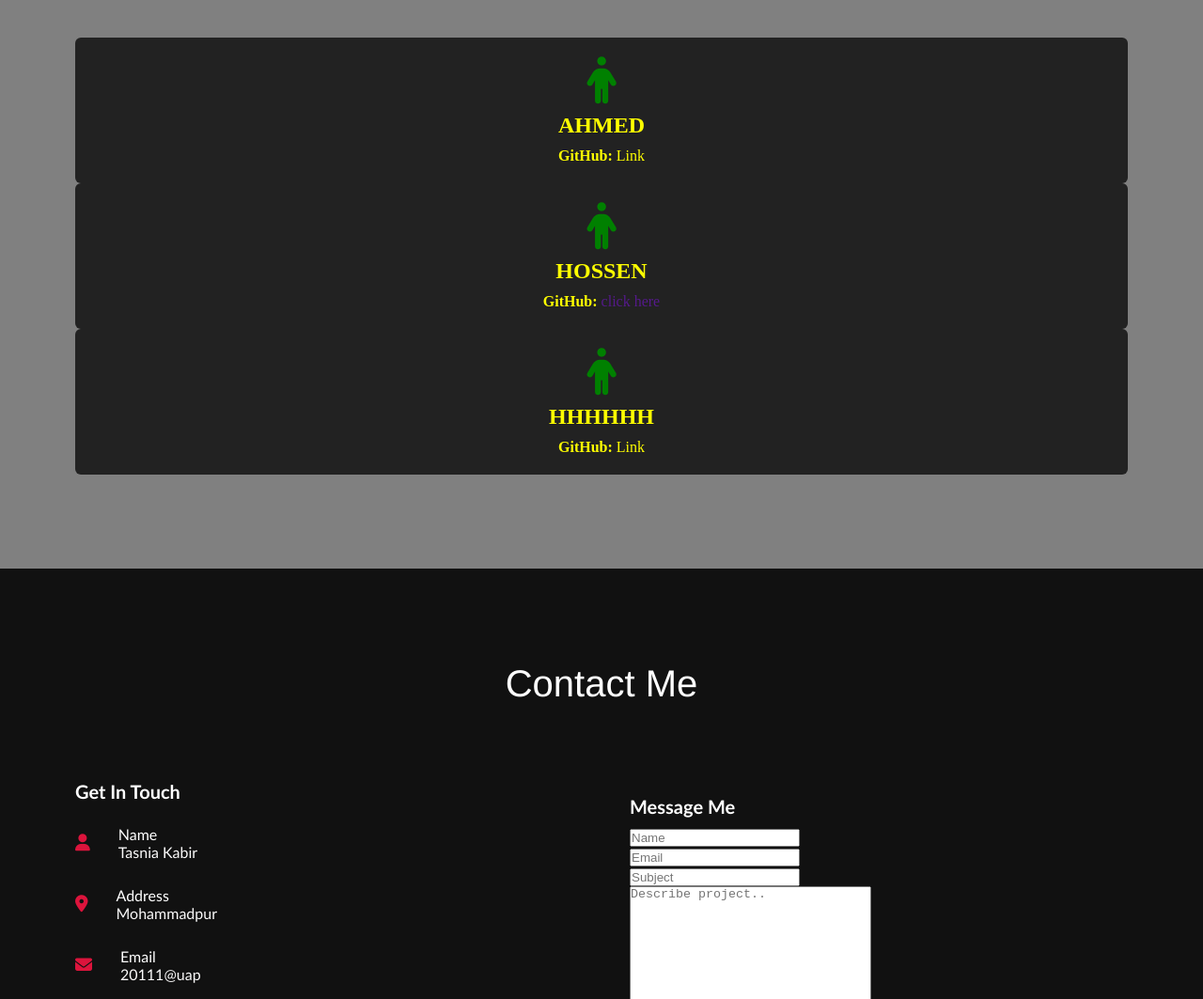
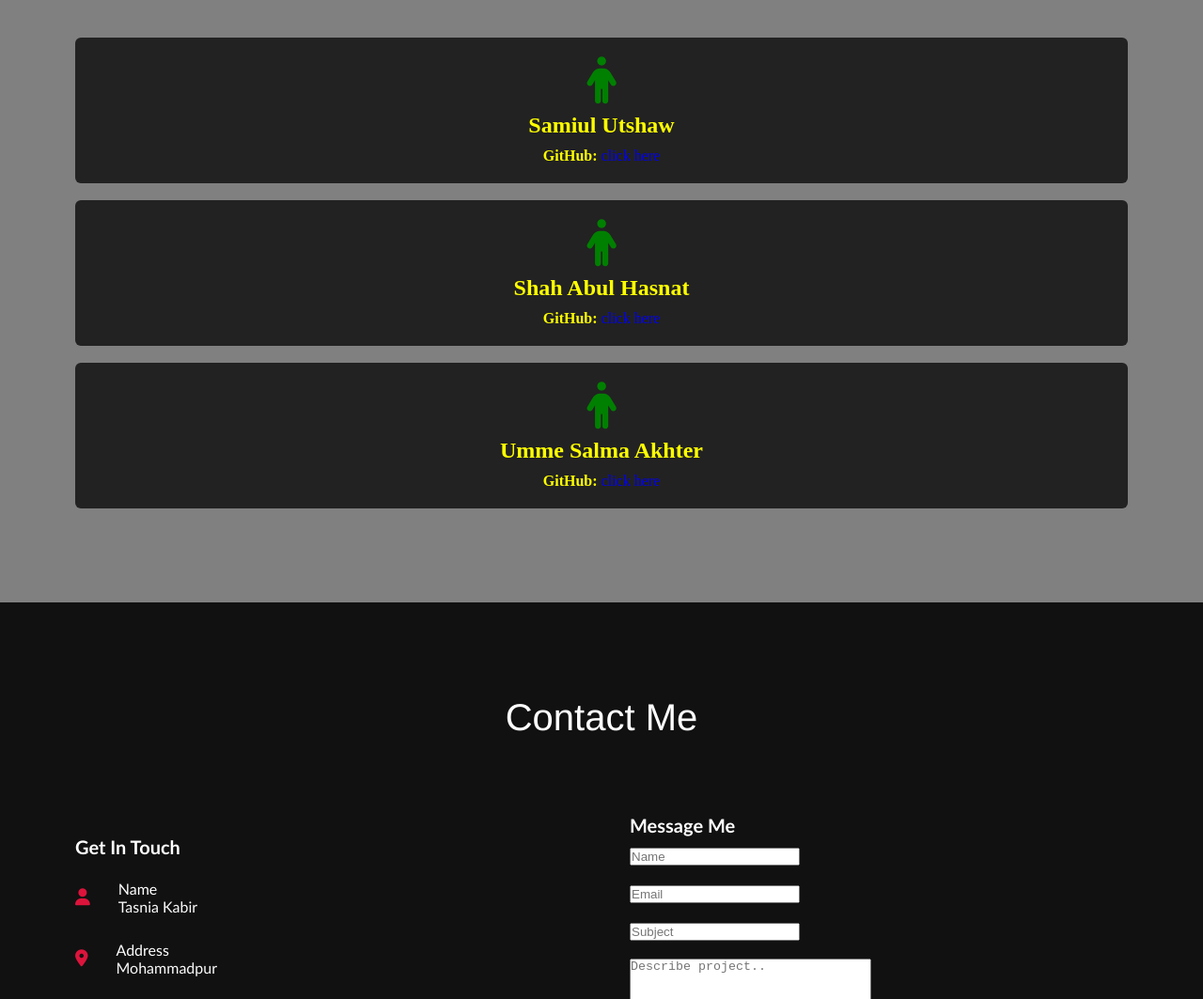
Before and after one commit to TasniaSami123/website, a plain HTML site: page index.html in a window 1280 px wide. Shown: the part 2830-3893 px from the top of the page at 94% size. Drawn offline with nearby package versions, Linux system fonts and the light colour scheme.

Commit message:
Update index.html

```diff
--- a/index.html
+++ b/index.html
@@ -165,25 +165,25 @@
                     <div class="box">
                         <i class="fa-solid fa-person"></i>
 
-                        <div class="text">AHMED</div>
-                        <p><span>GitHub: </span>Link</p>
+                        <div class="text">Samiul Utshaw</div>
+                        <p><span>GitHub: </span><a href="https://github.com/SamiulUtshaw">click here</a></a></p>
                     </div>
-                </div>
+                </div><br>
 
                 <div class="card">
                     <div class="box">
                        <i class="fa-solid fa-person"></i>
-                        <div class="text">HOSSEN</div>
-                        <p><span>GitHub: </span><a href="">click here</a></p>
+                        <div class="text">Shah Abul Hasnat</div>
+                        <p><span>GitHub: </span><a href="https://hasnatminhaz.blogspot.com/">click here</a></p>
 
                     </div>
-                </div>
+                </div><br>
 
                 <div class="card">
                     <div class="box">
                        <i class="fa-solid fa-person"></i>
-                        <div class="text">HHHHHH</div>
-                        <p><span>GitHub: </span>Link</p>
+                        <div class="text">Umme Salma Akhter</div>
+                        <p><span>GitHub: </span><a href="https://github.com/ummasalmaakterjoty">click here</a></p>
 
 
                     </div>
@@ -221,7 +221,7 @@
                             <i class="fas fa-envelope"></i>
                             <div class="info">
                                 <div class="head">Email</div>
-                                <div class="sub-title">20111@uap</div>
+                                <div class="sub-title">21201137@uap-bd.edu</div>
                             </div>
                         </div>
                         <div class="row">
@@ -240,16 +240,16 @@
                         <div class="fields">
                             <div class="field name">
                                 <input type="text" placeholder="Name" required>
-                            </div>
+                            </div><br>
                             <div class="field email">
                                 <input type="email" placeholder="Email" required>
-                            </div>
+                            </div><br>
                             <div class="field">
                                 <input type="text" placeholder="Subject" required>
-                            </div>
+                            </div><br>
                             <div class="field textarea">
                                 <textarea name="" id="" cols="30" rows="10" placeholder="Describe project.."></textarea>
-                            </div>
+                            </div><br>
                             <div class="button">
                                 <button type="submit"> Send Message</button>
                             </div>
@@ -262,7 +262,7 @@
 
     <tfoot>
         <div class="Footer">
-            <p>DEVELOPED BY @<span>TASNIA KABIR</span></p>
+            <p>DEVELOPED BY @<span> KABIR</span></p>
         </div>
     </tfoot>
     <script src="script.js"></script>
```
